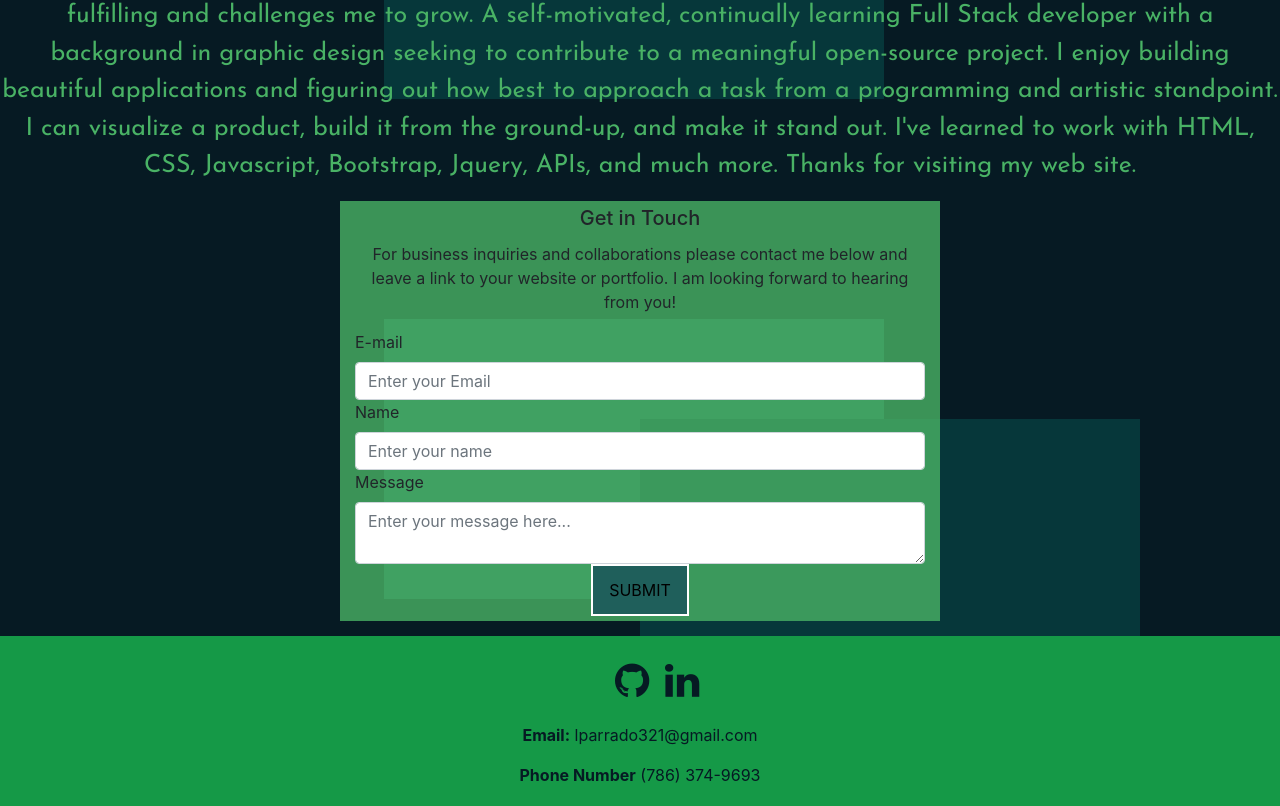
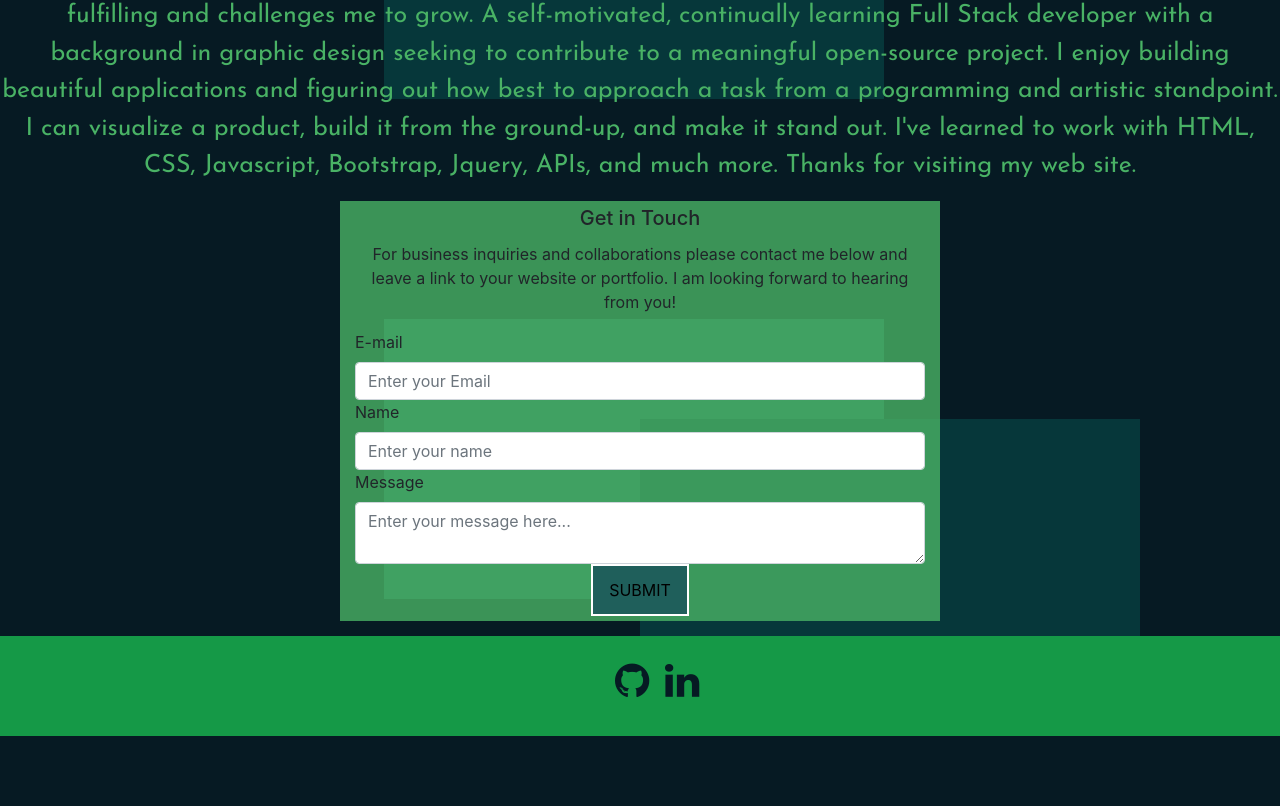
Before and after one commit to Bokosyk/React-Portfolio, a React (Create React App) app: page / in a window 1280 px wide. Shown: the part 581-1387 px from the top of the page. After the commit the page ends 1317 px from the top, so only its background shows below. Built offline with nearby package versions, Linux system fonts and the light colour scheme.

Commit message:
Removed footer information

```diff
--- a/src/components/Footer/index.js
+++ b/src/components/Footer/index.js
@@ -8,8 +8,6 @@ function Footer() {
       <a href="https://github.com/Bokosyk" className="fa fa-github" target="_blank" rel="noreferrer"> </a>
       <a href="https://www.linkedin.com/in/leandro-parrado-a05729166/" className="fa fa-linkedin" target="_blank" rel="noreferrer"> </a>
       <div className="box">
-        <p><strong>Email:</strong> lparrado321@gmail.com</p>
-        <p><strong>Phone Number</strong> (786) 374-9693</p>
       </div>
 
     </footer>
```
